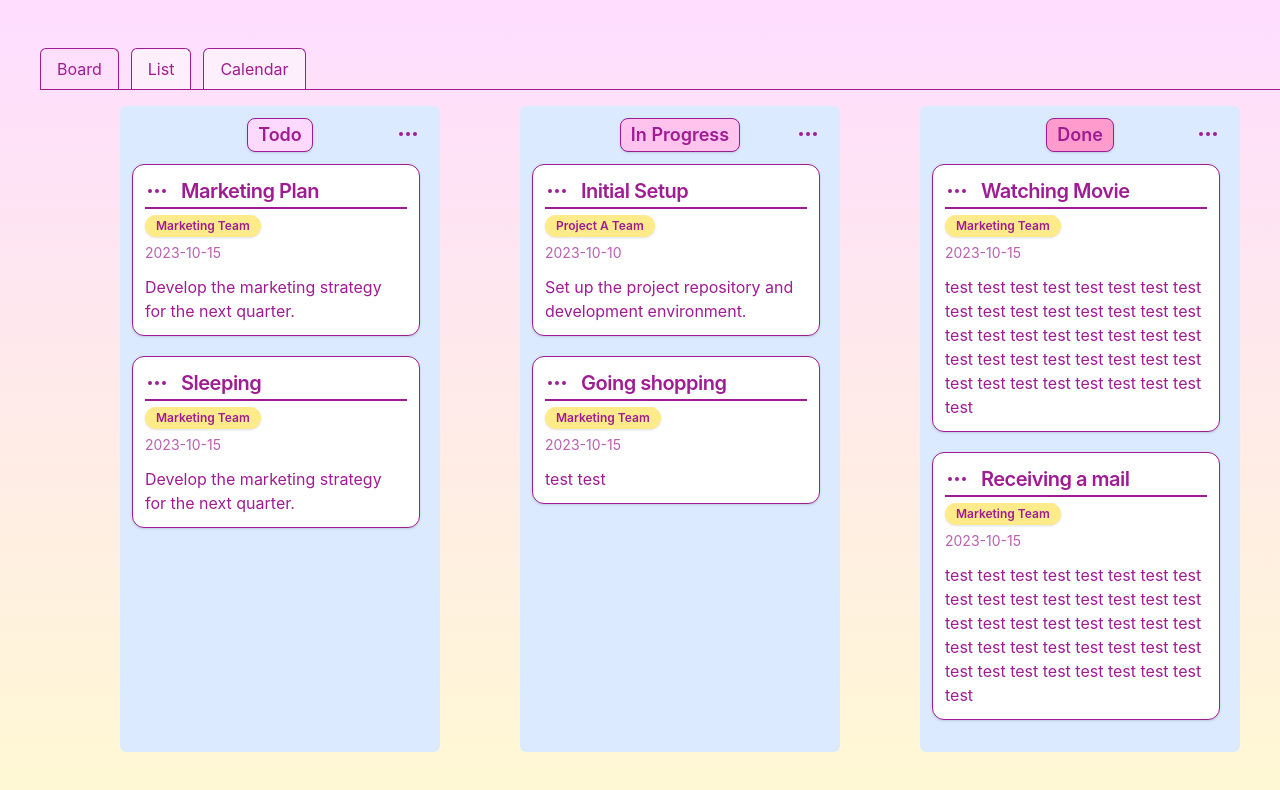
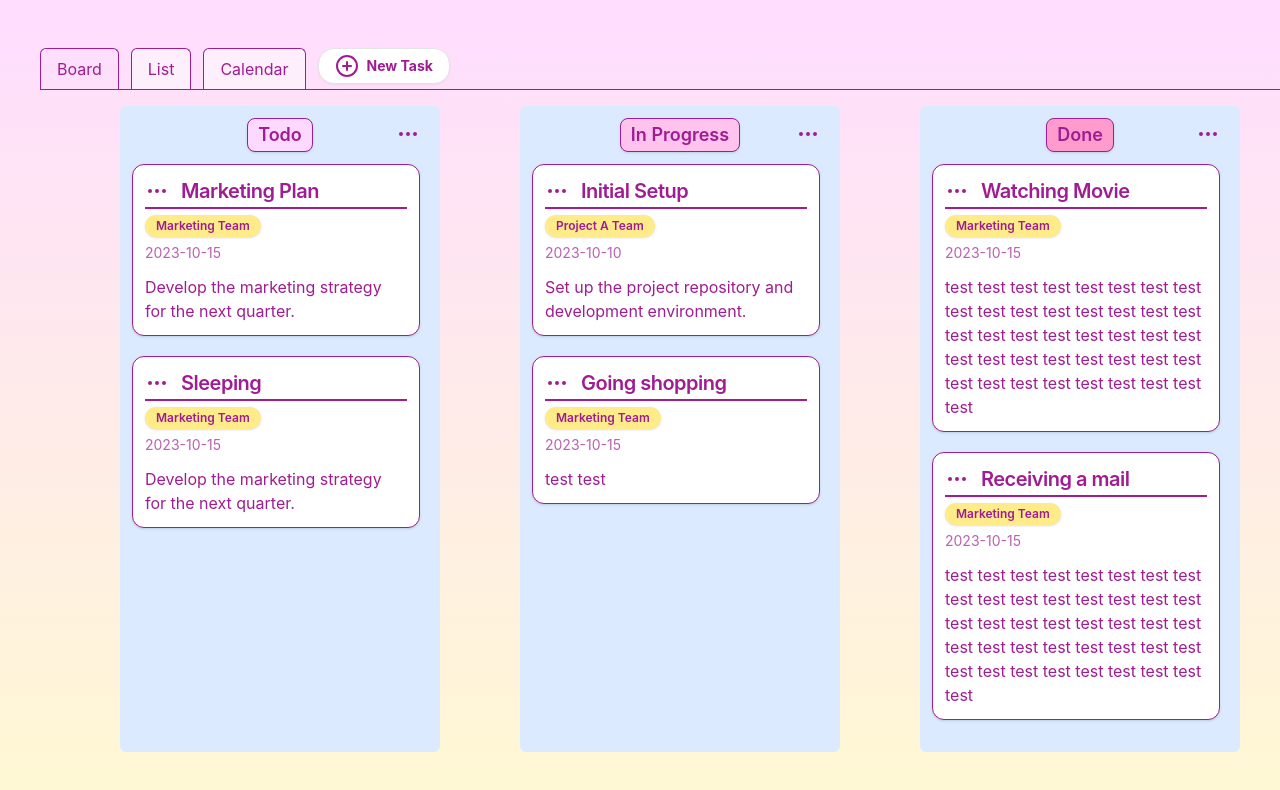
Before and after one commit to KaiKoide/task-space, a React (Vite) app in the folder client/: page / in a window 1280 px wide. Shown: the top 790 px of the page. Built offline with nearby package versions, Linux system fonts and the light colour scheme.

Commit message:
feat: implement dialog for adding task

```diff
--- /dev/null
+++ b/client/src/components/ui/dialogComponent.tsx
@@ -0,0 +1,43 @@
+import { CirclePlus } from "lucide-react";
+
+import { Button } from "@/components/ui/button";
+import {
+	Dialog,
+	DialogContent,
+	DialogDescription,
+	DialogFooter,
+	DialogHeader,
+	DialogTitle,
+	DialogTrigger,
+} from "@/components/ui/dialog";
+
+function DialogComponent() {
+	return (
+		<Dialog>
+			<DialogTrigger asChild className="flex items-center justify-center gap-2">
+				<Button variant="outline" className="font-bold">
+					<CirclePlus />
+					New Task
+				</Button>
+			</DialogTrigger>
+			<DialogContent className="max-w-[425px]">
+				<DialogHeader>
+					<DialogTitle>Edit profile</DialogTitle>
+					<DialogDescription>
+						Make changes to your profile here. Click save when you're done.
+					</DialogDescription>
+				</DialogHeader>
+				<div className="grid gap-4 py-4">
+					<p>Hello</p>
+				</div>
+				<DialogFooter>
+					<Button type="submit" variant="outline">
+						Save
+					</Button>
+				</DialogFooter>
+			</DialogContent>
+		</Dialog>
+	);
+}
+
+export default DialogComponent;
--- a/client/src/components/ui/tabs.tsx
+++ b/client/src/components/ui/tabs.tsx
@@ -3,6 +3,7 @@ import "react-tabs/style/react-tabs.css";
 
 import List from "../List";
 import Board from "@/components/Board";
+import DialogComponent from "./dialogComponent";
 
 function TabsComponent() {
 	return (
@@ -26,6 +27,7 @@ function TabsComponent() {
 				>
 					Calendar
 				</Tab>
+				<DialogComponent />
 			</TabList>
 
 			<TabPanel>
```
